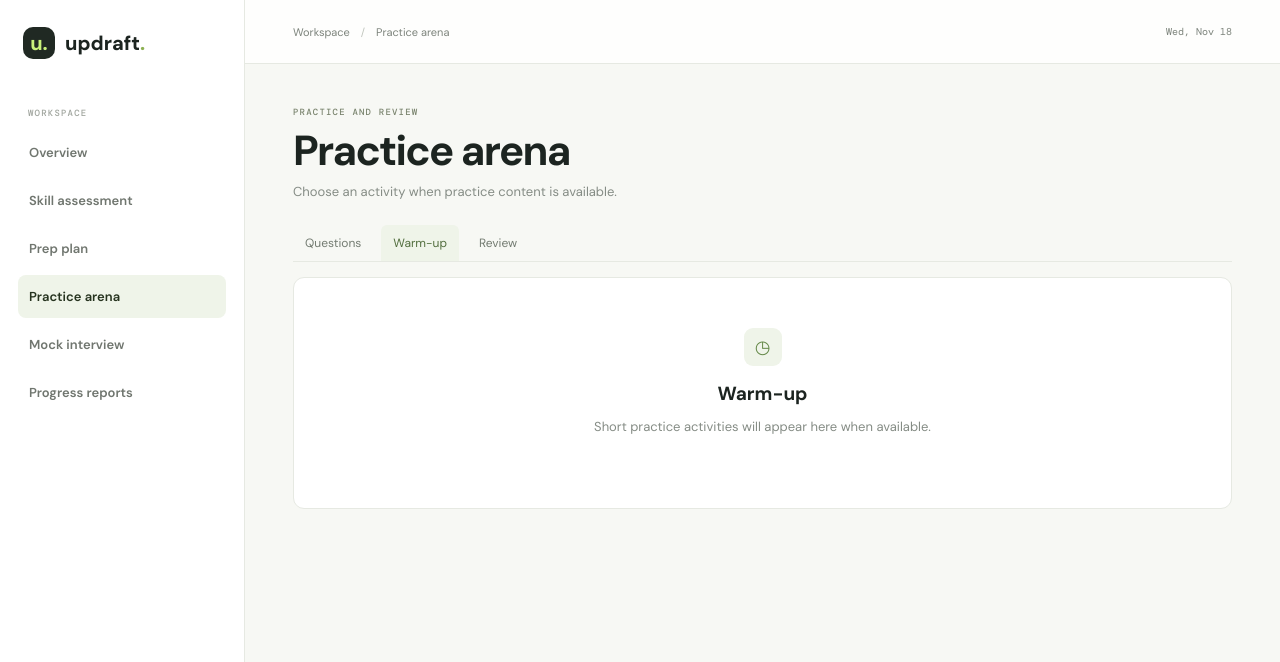
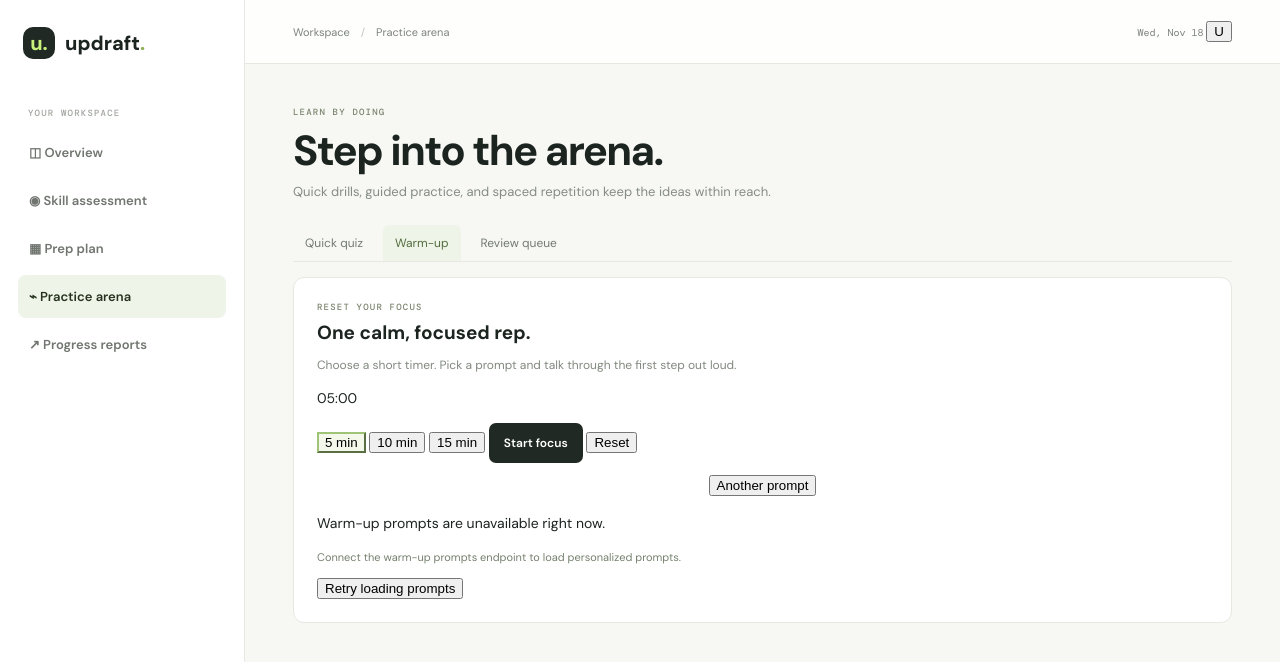
Before and after one commit to sarasabi1976-cell/PYTHONGITPROJECT, a plain HTML site: page Frontend/pages/practice.html in a window 1280 px wide. Both pictures are taken after a click on the tab "Warm-up". Shown: the top 662 px of the page. Drawn offline with nearby package versions, Linux system fonts and the light colour scheme; no server answers.

Commit message:
Update interview preparation website

```diff
--- a/Frontend/pages/practice.html
+++ b/Frontend/pages/practice.html
@@ -2,58 +2,101 @@
 <html lang="en">
 <head>
   <meta charset="utf-8">
-  <meta name="viewport" content="width=device-width,initial-scale=1">
+  <meta name="viewport" content="width=device-width, initial-scale=1">
   <title>Practice arena — Updraft</title>
+  <link rel="preconnect" href="https://fonts.googleapis.com">
+  <link href="https://fonts.googleapis.com/css2?family=DM+Mono:wght@400;500&family=DM+Sans:wght@400;500;600;700;800&display=swap" rel="stylesheet">
   <link rel="stylesheet" href="../css/styles.css">
+  <style>
+    .practice-status { min-height: 18px; margin: 10px 0; color: #75806e; font-size: 11px; }
+    .practice-status:empty { display: none; }
+    .timer { margin: 16px 0; }
+    .timer-controls { flex-wrap: wrap; }
+    .timer-controls button[aria-pressed="true"] { border-color: #9fc377; background: #f3f8eb; }
+    .timer-controls button:disabled { cursor: not-allowed; opacity: .55; }
+    .prompt-actions { display: flex; justify-content: center; gap: 8px; margin-top: 12px; }
+    #warmup-prompt { margin: 18px 0; }
+    .review-button { margin-left: auto; }
+  </style>
 </head>
 <body>
   <aside class="sidebar">
     <a class="brand" href="../index.html"><span class="brandmark">u.</span><span>updraft<span class="brand-dot">.</span></span></a>
-    <div class="side-label">WORKSPACE</div>
-    <nav>
-      <a class="nav-item" href="../index.html">Overview</a>
-      <a class="nav-item" href="assessment.html">Skill assessment</a>
-      <a class="nav-item" href="plan.html">Prep plan</a>
-      <a class="nav-item active" href="practice.html">Practice arena</a>
-      <a class="nav-item" href="mock-interview.html">Mock interview</a>
-      <a class="nav-item" href="reports.html">Progress reports</a>
+    <div class="side-label">YOUR WORKSPACE</div>
+    <nav aria-label="Main navigation">
+      <a class="nav-item" href="../index.html"><span>◫</span> Overview</a>
+      <a class="nav-item" href="assessment.html"><span>◉</span> Skill assessment</a>
+      <a class="nav-item" href="plan.html"><span>▦</span> Prep plan</a>
+      <a class="nav-item active" href="practice.html"><span>⌁</span> Practice arena</a>
+      <a class="nav-item" href="reports.html"><span>↗</span> Progress reports</a>
     </nav>
   </aside>
 
   <main class="main">
-    <header class="topbar"><div class="breadcrumbs"><a href="../index.html">Workspace</a> <span>/</span> Practice arena</div><span id="today"></span></header>
+    <header class="topbar">
+      <div class="breadcrumbs"><a href="../index.html">Workspace</a> <span>/</span> Practice arena</div>
+      <div class="top-actions">
+        <span class="today" id="today"></span>
+        <button class="avatar mini" type="button" aria-label="User profile">U</button>
+      </div>
+    </header>
+
     <div class="content">
       <div class="page-head">
-        <div class="eyebrow">PRACTICE AND REVIEW</div>
-        <h1>Practice arena</h1>
-        <p>Choose an activity when practice content is available.</p>
+        <div class="eyebrow">LEARN BY DOING</div>
+        <h1>Step into the arena.</h1>
+        <p>Quick drills, guided practice, and spaced repetition keep the ideas within reach.</p>
       </div>
 
-      <div class="tabs">
-        <button class="tab active" data-tab="questions">Questions</button>
-        <button class="tab" data-tab="warmup">Warm-up</button>
-        <button class="tab" data-tab="review">Review</button>
+      <div class="tabs" role="tablist" aria-label="Practice activities">
+        <button class="tab active" type="button" role="tab" aria-selected="true" data-tab="quiz">Quick quiz</button>
+        <button class="tab" type="button" role="tab" aria-selected="false" data-tab="warmup">Warm-up</button>
+        <button class="tab" type="button" role="tab" aria-selected="false" data-tab="review">Review queue</button>
       </div>
 
-      <section class="panel empty-state" data-tab-content="questions">
-        <div class="empty-icon">?</div>
-        <h2>No questions available</h2>
-        <p>Practice questions will appear here when they are added.</p>
+      <section data-tab-content="quiz" class="panel" role="tabpanel">
+        <div class="eyebrow muted" id="quiz-count">Loading questions…</div>
+        <div class="progress-line" style="margin:12px 0"><i id="quiz-progress" style="width:0"></i></div>
+        <h2 id="quiz-question" class="question"></h2>
+        <div id="quiz-options" class="option-row"></div>
+        <div class="feedback" id="quiz-feedback" hidden aria-live="polite"></div>
+        <p class="practice-status" id="quiz-status" role="status" aria-live="polite"></p>
+        <button id="quiz-submit" class="action" type="button" disabled>Check answer</button>
+        <button id="quiz-next" class="action" type="button" style="margin-top:14px" hidden>Next question →</button>
+        <button id="quiz-retry" class="choice" type="button" hidden>Retry loading questions</button>
       </section>
 
-      <section class="panel empty-state" data-tab-content="warmup" hidden>
-        <div class="empty-icon">◷</div>
-        <h2>Warm-up</h2>
-        <p>Short practice activities will appear here when available.</p>
+      <section data-tab-content="warmup" class="panel" role="tabpanel" hidden>
+        <div class="eyebrow muted">RESET YOUR FOCUS</div>
+        <h2>One calm, focused rep.</h2>
+        <p style="color:#81897f;font-size:12px">Choose a short timer. Pick a prompt and talk through the first step out loud.</p>
+        <div class="timer-wrap">
+          <div class="timer" id="timer" role="timer" aria-live="off">05:00</div>
+          <div class="timer-controls" aria-label="Focus timer controls">
+            <button type="button" class="duration-choice" data-seconds="300" aria-pressed="true">5 min</button>
+            <button type="button" class="duration-choice" data-seconds="600" aria-pressed="false">10 min</button>
+            <button type="button" class="duration-choice" data-seconds="900" aria-pressed="false">15 min</button>
+            <button type="button" id="timer-start" class="action">Start focus</button>
+            <button type="button" id="timer-reset">Reset</button>
+          </div>
+          <div class="prompt-actions"><button type="button" class="choice" id="next-prompt">Another prompt</button></div>
+          <p class="question" id="warmup-prompt">Loading a warm-up prompt…</p>
+          <p class="practice-status" id="timer-status" role="status" aria-live="polite"></p>
+          <p class="practice-status" id="warmup-status" role="status" aria-live="polite"></p>
+          <button type="button" class="choice" id="warmup-retry" hidden>Retry loading prompts</button>
+        </div>
       </section>
 
-      <section class="panel empty-state" data-tab-content="review" hidden>
-        <div class="empty-icon">↻</div>
-        <h2>Nothing to review yet</h2>
-        <p>Completed practice activities can be reviewed here.</p>
+      <section data-tab-content="review" class="panel" role="tabpanel" hidden>
+        <div class="eyebrow muted">SPACED REPETITION</div>
+        <h2>Ready for another look?</h2>
+        <div id="review-list" class="task-list" aria-live="polite"><p class="practice-status">Loading your review queue…</p></div>
+        <p class="practice-status" id="review-status" role="status" aria-live="polite"></p>
+        <button id="review-retry" class="choice" type="button" hidden>Retry loading reviews</button>
       </section>
     </div>
   </main>
+
   <script src="../js/app.js"></script>
   <script src="../js/quiz.js"></script>
 </body>
```
